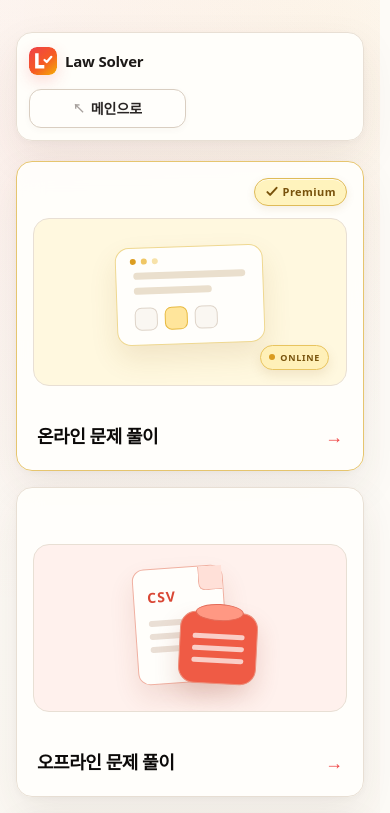
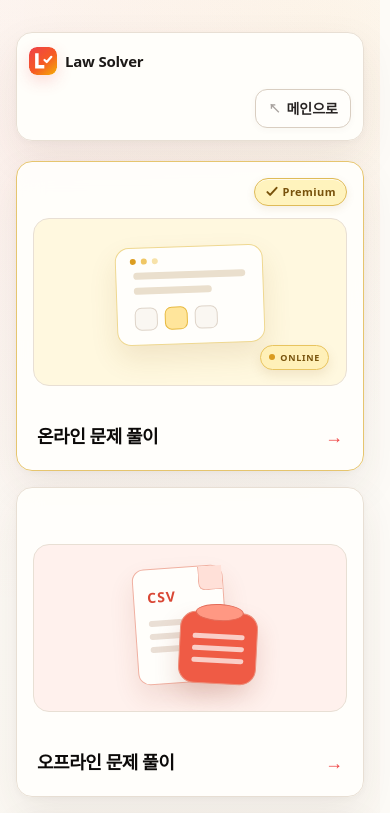
Before and after one commit to haryunio/law-solver, a React (Vite) app: page /home in a window 390 px wide. Shown: the top 813 px of the page. Built offline with nearby package versions, Linux system fonts and the light colour scheme; no server answers.

Commit message:
fix: align single header action on mobile

```diff
--- a/src/components/ui/DashboardHeaderTitle.tsx
+++ b/src/components/ui/DashboardHeaderTitle.tsx
@@ -1,4 +1,4 @@
-import type { ReactNode } from "react";
+import { Children, type ReactNode } from "react";
 import { Link } from "react-router-dom";
 import { BrandMark } from "./BrandMark";
 
@@ -20,6 +20,8 @@ export function DashboardHeaderTitle({
   children,
 }: DashboardHeaderTitleProps) {
   const hasHeading = Boolean(title || sectionTitle || description);
+  const actionChildren = Children.toArray(children);
+  const hasSingleAction = actionChildren.length === 1;
 
   return (
     <header className="app-card mb-5 rounded-2xl border">
@@ -84,9 +86,16 @@ export function DashboardHeaderTitle({
             ) : null}
           </div>
 
-          {children ? (
-            <div className="grid w-full grid-cols-2 gap-2 pt-3 sm:mt-3 sm:flex sm:flex-wrap sm:justify-end sm:border-t sm:border-stone-200 md:mt-4 md:pt-4 lg:mt-0 lg:w-auto lg:shrink-0 lg:border-0 lg:pt-0 [&>*]:w-full sm:[&>*]:w-auto dark:border-stone-800">
-              {children}
+          {actionChildren.length > 0 ? (
+            <div
+              className={[
+                "w-full gap-2 pt-3 sm:mt-3 sm:flex sm:flex-wrap sm:justify-end sm:border-t sm:border-stone-200 md:mt-4 md:pt-4 lg:mt-0 lg:w-auto lg:shrink-0 lg:border-0 lg:pt-0 dark:border-stone-800",
+                hasSingleAction
+                  ? "flex justify-end [&>*]:w-auto"
+                  : "grid grid-cols-2 [&>*]:w-full sm:[&>*]:w-auto",
+              ].join(" ")}
+            >
+              {actionChildren}
             </div>
           ) : null}
         </div>
```
Also changed, not shown: 1 other file (tests, documents, lock files or other folders).
